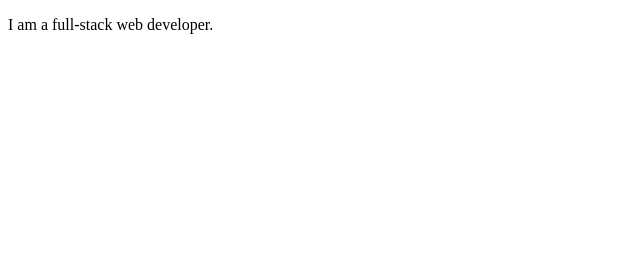
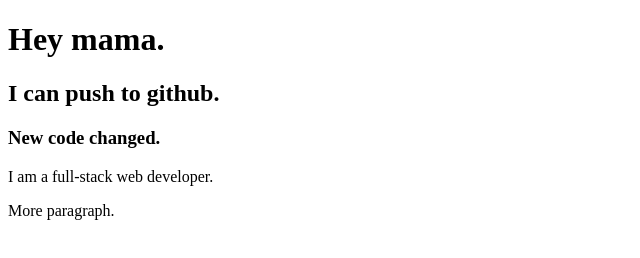
Before and after one commit to AlAminMiah4274/My-Second-Repo, a plain HTML site: page index.html in a window 1280 px wide. Shown: the whole page, without its empty margins (0-640 px from the left). Drawn offline with Linux system fonts and the light colour scheme.

Commit message:
paragraph added

```diff
--- a/index.html
+++ b/index.html
@@ -7,6 +7,10 @@
     <title>My Second Github Repo</title>
 </head>
 <body>
+    <h1>Hey mama.</h1>
+    <h2>I can push to github.</h2>
+    <h3>New code changed.</h3>
     <p>I am a full-stack web developer.</p>
+    <p>More paragraph.</p>
 </body>
 </html>
```
